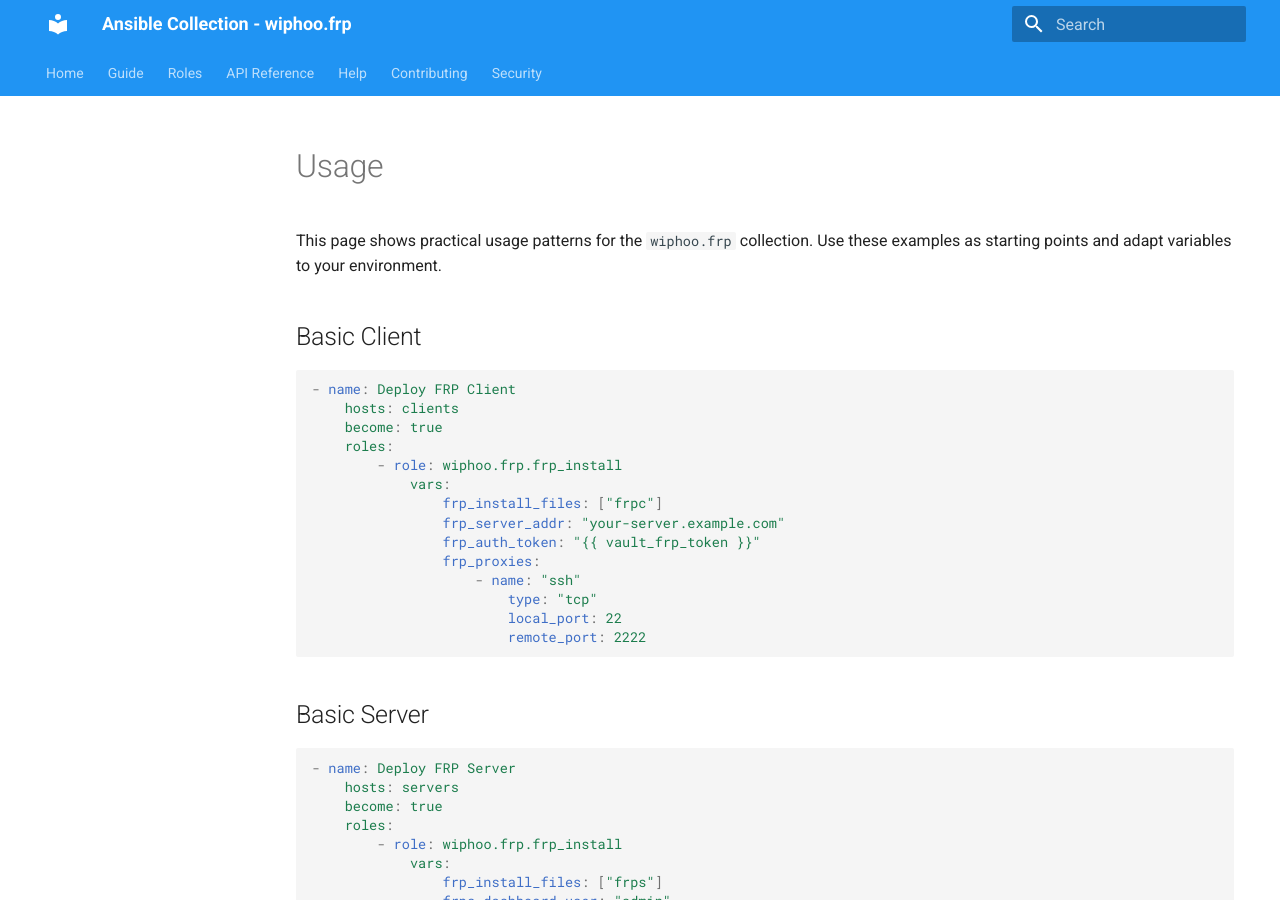
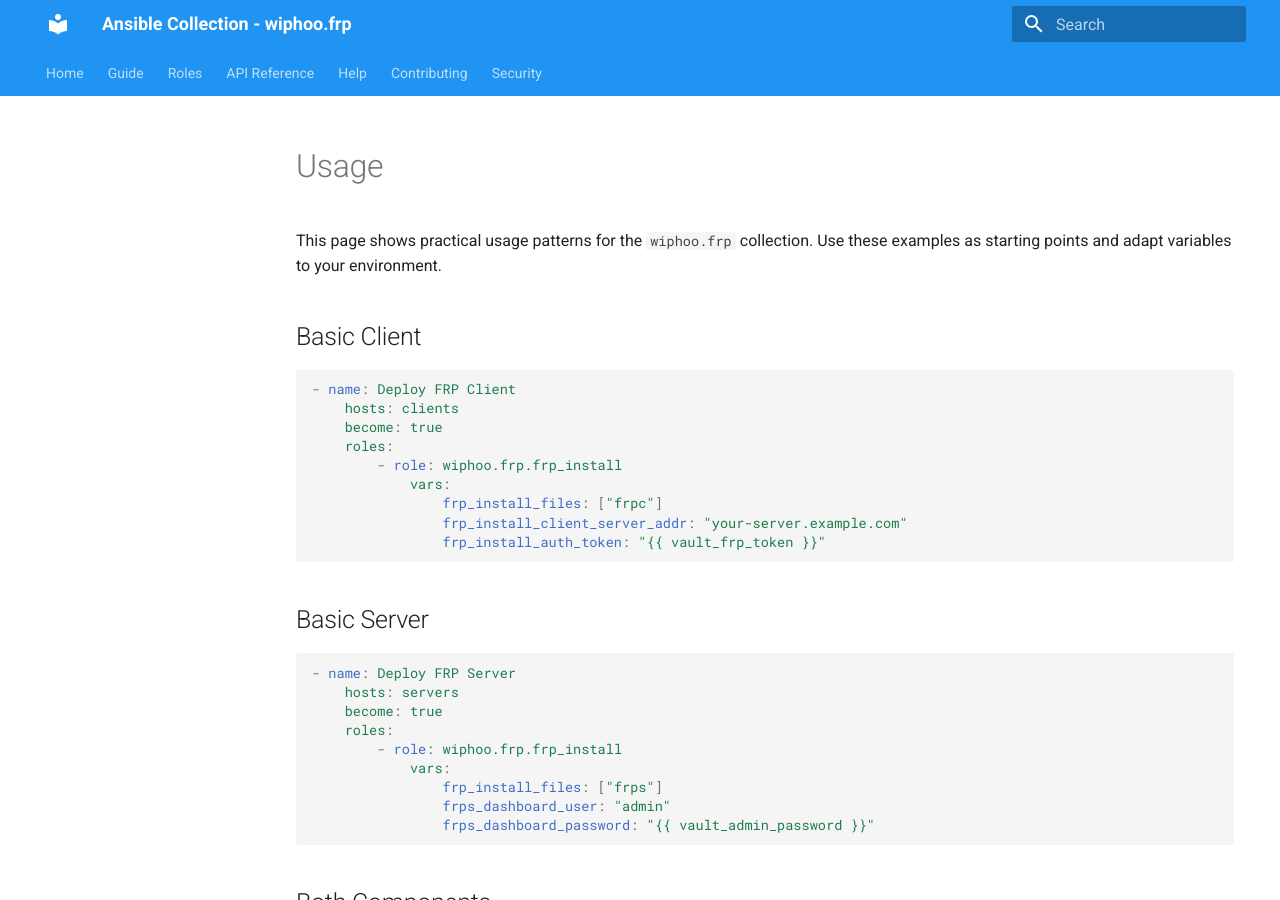
Before and after one commit to wiphoo/Ansible-FRP, an MkDocs documentation site: the page built from docs/usage.md, in a window 1280 px wide and 900 px high. Built offline with MkDocs 1.6.1 and Material for MkDocs 9.7.7, drawn with Linux system fonts in a browser that asks for light colours.

Commit message:
📚 Update documentation variable examples to match role defaults
- Fix inconsistent variable names throughout documentation
- Replace frp_server_addr with frp_install_client_server_addr
- Replace frp_auth_token with frp_install_auth_token
- Replace frp_log_level with frp_install_log_level
- Remove obsolete frp_proxies examples (proxies configured differently)
- Update frp_install_configure_firewall default value to true in API docs
- Ensure all examples use proper namespaced variables from role defaults
- Simplify examples to focus on essential configuration

All variable examples now match the actual variable names defined in
roles/frp_install/defaults/main.yml for consistency and accuracy.

````diff
--- a/docs/usage.md
+++ b/docs/usage.md
@@ -12,13 +12,8 @@
 		- role: wiphoo.frp.frp_install
 			vars:
 				frp_install_files: ["frpc"]
-				frp_server_addr: "your-server.example.com"
-				frp_auth_token: "{{ vault_frp_token }}"
-				frp_proxies:
-					- name: "ssh"
-						type: "tcp"
-						local_port: 22
-						remote_port: 2222
+				frp_install_client_server_addr: "your-server.example.com"
+				frp_install_auth_token: "{{ vault_frp_token }}"
 ```
 
 ## Basic Server
````
Also changed, not shown: docs/api.md (+1 -1 lines), docs/guide.md (+2 -6 lines), docs/help.md (+2 -2 lines), docs/installation.md (+2 -6 lines).
